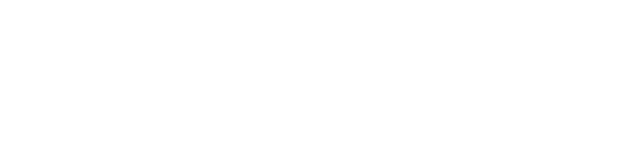
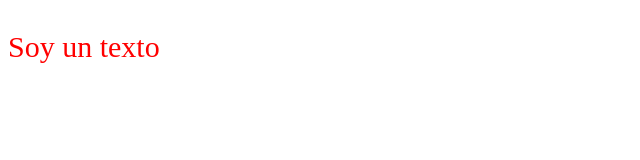
Before and after one commit to ooortizan/cursoDefinitivoCss, a plain HTML site: page PrimeraClaseCss/index.html in a window 1280 px wide. Shown: the whole page, without its empty margins (0-640 px from the left). Drawn offline with Linux system fonts and the light colour scheme.

Commit message:
mejor forma de agregar estilos

```diff
--- a/PrimeraClaseCss/index.html
+++ b/PrimeraClaseCss/index.html
@@ -6,16 +6,10 @@
     <meta name="viewport" content="width=device-width, initial-scale=1.0">
     <title>Clase CSS</title>
     <link rel="stylesheet" href="/PrimeraClaseCss/style.css">
-    <style>
-        p {
-            color: red;
-            font-size: 30px;
-        }
-    </style>
 </head>
 <body>
     <main>
-
+        <p>Soy un texto</p>
     </main>
 </body>
 </html>
--- a/PrimeraClaseCss/style.css
+++ b/PrimeraClaseCss/style.css
@@ -0,0 +1,4 @@
+p {
+    color: red;
+    font-size: 30px;
+}
```
